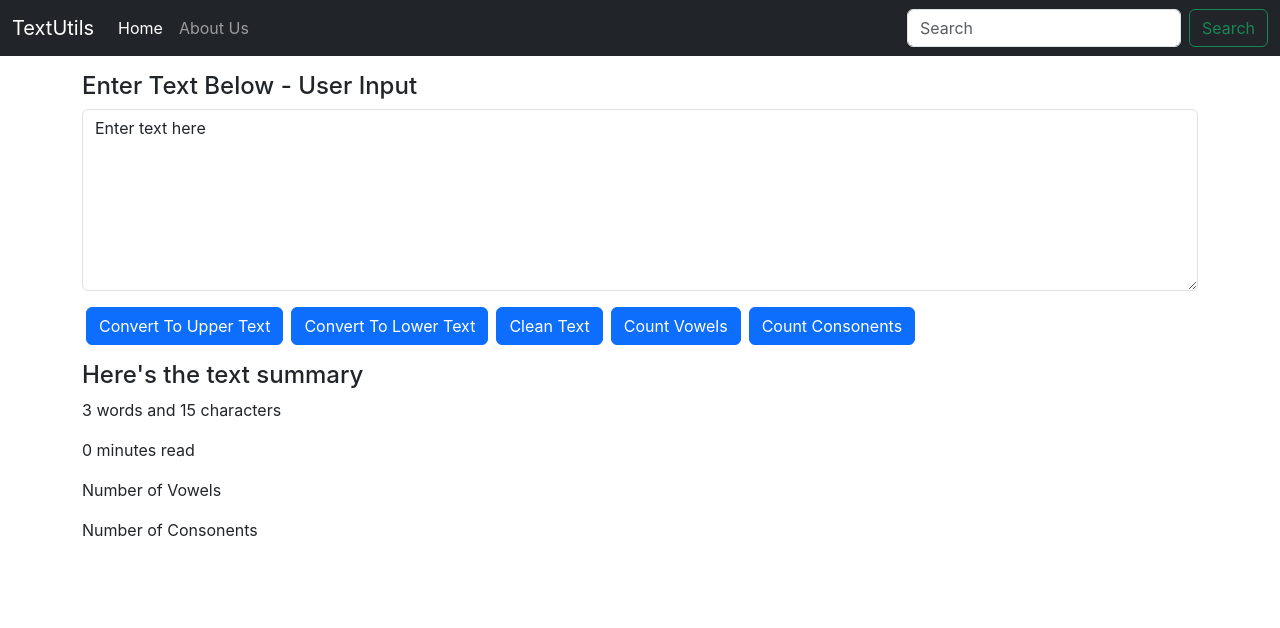
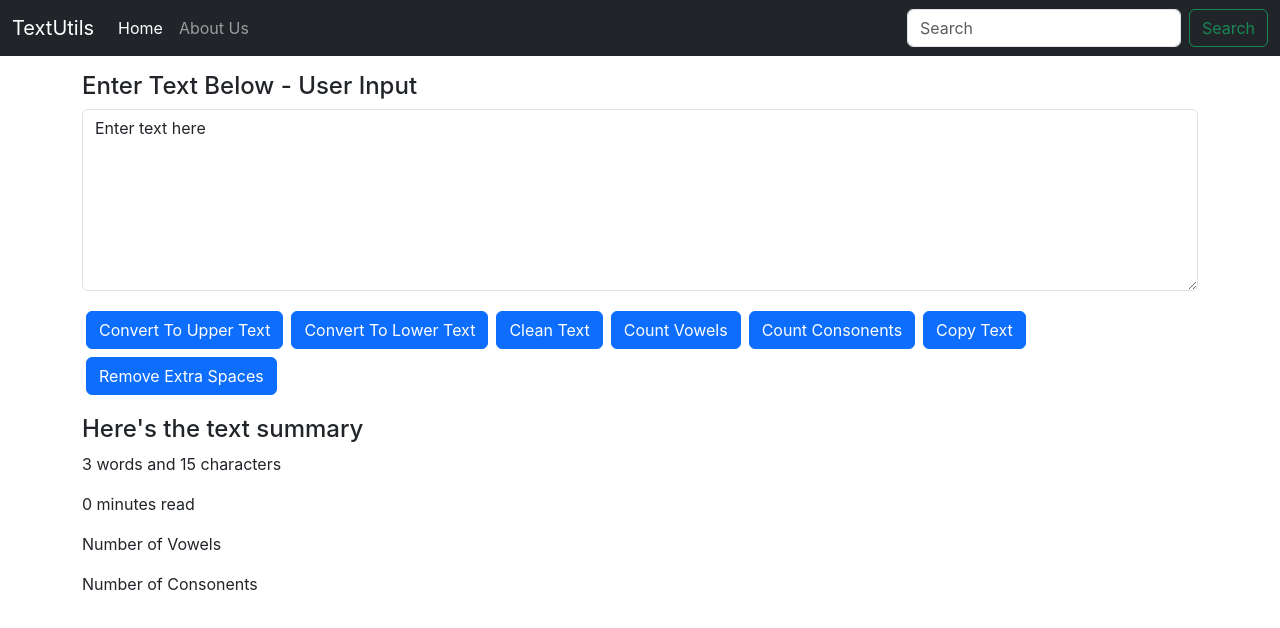
Before and after one commit to AnuragSPDev/ReactJS_Text_Utils, a React (Create React App) app: page / in a window 1280 px wide. Shown: the top 628 px of the page. Built offline with nearby package versions, Linux system fonts and the light colour scheme.

Commit message:
adding functionality to TextUtils

```diff
--- a/src/components/Textform.js
+++ b/src/components/Textform.js
@@ -44,6 +44,18 @@ export default function Textform(props) {
         document.getElementById('consonents').innerHTML = count;
     }
 
+    const copyText = () => {
+        let targetText = document.getElementById('myBox');
+        targetText.focus();
+        targetText.select();
+        navigator.clipboard.writeText(targetText.value);
+    }
+
+    const removeExtraSpaces = () => {
+        let targetText = text.split(/[ ]+/);
+        setText(targetText.join(' '));
+    }
+
     // Declare a new state variable
     const [text, setText] = useState('Enter text here');
 
@@ -54,11 +66,13 @@ export default function Textform(props) {
                     <h4>Enter Text Below - {props.heading}</h4>
                     <textarea className="form-control" value={text} onChange={handleOnChange} id="myBox" rows="7"></textarea>
                 </div>
-                <button className="btn btn-primary mx-1" onClick={handleUpClick}>Convert To Upper Text</button>
-                <button className="btn btn-primary mx-1" onClick={handleLowClick}>Convert To Lower Text</button>
-                <button className="btn btn-primary mx-1" onClick={handleCleanText}>Clean Text</button>
-                <button className="btn btn-primary mx-1" onClick={countVowels}>Count Vowels</button>
-                <button className="btn btn-primary mx-1" onClick={countConsonents}>Count Consonents</button>
+                <button className="btn btn-primary mx-1 my-1" onClick={handleUpClick}>Convert To Upper Text</button>
+                <button className="btn btn-primary mx-1 my-1" onClick={handleLowClick}>Convert To Lower Text</button>
+                <button className="btn btn-primary mx-1 my-1" onClick={handleCleanText}>Clean Text</button>
+                <button className="btn btn-primary mx-1 my-1" onClick={countVowels}>Count Vowels</button>
+                <button className="btn btn-primary mx-1 my-1" onClick={countConsonents}>Count Consonents</button>
+                <button className="btn btn-primary mx-1 my-1" onClick={copyText}>Copy Text</button>
+                <button className="btn btn-primary mx-1 my-1" onClick={removeExtraSpaces}>Remove Extra Spaces</button>
             </div>
             <div className="container my-3">
                 <h4>Here's the text summary</h4>
```
